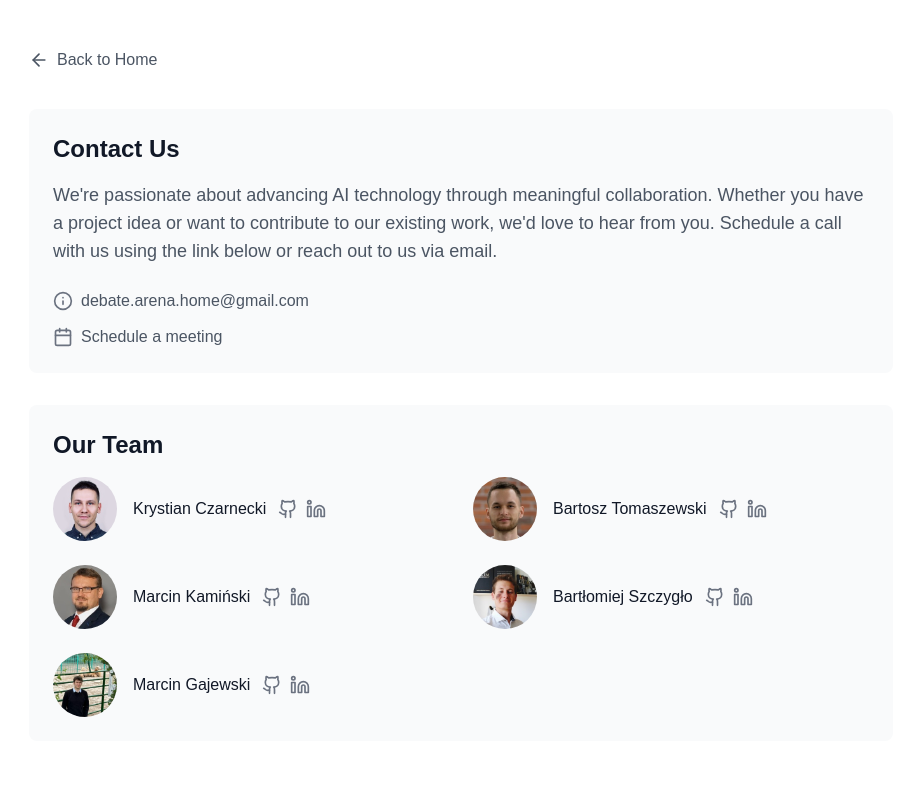
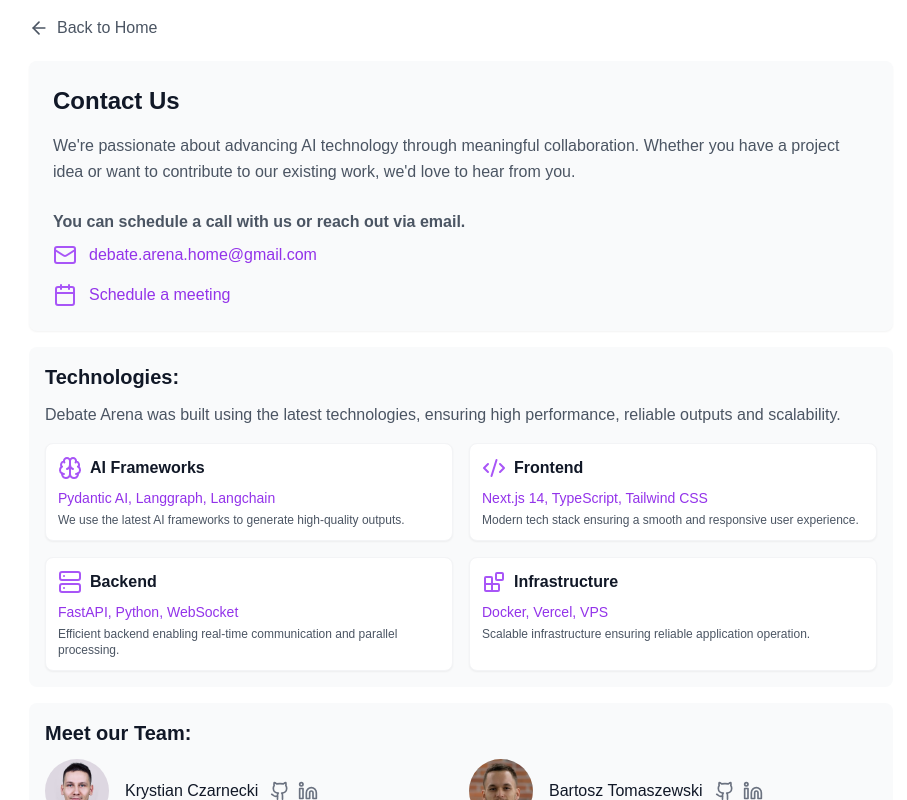
Before and after one commit to Arputikos/AgentON_2025, a Next.js app in the folder frontend/: page /contact in a window 1280 px wide. Shown: the whole page, without its empty margins (179-1086 px from the left). Built offline with nearby package versions, Linux system fonts and the light colour scheme; no server answers.

Commit message:
more readible contact information

```diff
--- a/frontend/src/app/contact/page.tsx
+++ b/frontend/src/app/contact/page.tsx
@@ -1,5 +1,5 @@
 import TeamMember from '@/components/TeamMember';
-import { Info, Calendar, ArrowLeft } from 'lucide-react';
+import { Mail, Calendar, ArrowLeft, Code2, Brain, Server, Blocks } from 'lucide-react';
 import Link from 'next/link';
 import krystianAvatar from '../../static/krystian_avatar.jpeg';
 import bartoszAvatar from '../../static/bartek_avatar.jpeg';
@@ -41,11 +41,38 @@
     },
   ];
 
+  const technologies = [
+    {
+      icon: <Brain className="w-6 h-6 text-purple-500" />,
+      name: "AI Frameworks",
+      description: "Pydantic AI, Langgraph, Langchain",
+      details: "We use the latest AI frameworks to generate high-quality outputs."
+    },
+    {
+      icon: <Code2 className="w-6 h-6 text-purple-500" />,
+      name: "Frontend",
+      description: "Next.js 14, TypeScript, Tailwind CSS",
+      details: "Modern tech stack ensuring a smooth and responsive user experience."
+    },
+    {
+      icon: <Server className="w-6 h-6 text-purple-500" />,
+      name: "Backend",
+      description: "FastAPI, Python, WebSocket",
+      details: "Efficient backend enabling real-time communication and parallel processing."
+    },
+    {
+      icon: <Blocks className="w-6 h-6 text-purple-500" />,
+      name: "Infrastructure",
+      description: "Docker, Vercel, VPS",
+      details: "Scalable infrastructure ensuring reliable application operation."
+    }
+  ];
+
   return (
-    <div className="min-h-screen w-full bg-white">
-      <div className="max-w-4xl mx-auto px-4 py-12 space-y-8">
+    <div className="h-screen w-full bg-white overflow-y-auto">
+      <div className="max-w-4xl mx-auto px-4 py-4 space-y-4">
         {/* Back Navigation */}
-        <div className="mb-6">
+        <div className="mb-4">
           <Link
             href="/"
             className="inline-flex items-center text-gray-600 hover:text-gray-900 transition-colors"
@@ -56,37 +83,67 @@
         </div>
 
         {/* Contact Section */}
-        <div className="bg-gray-50 rounded-lg p-6">
+        <div className="bg-gray-50 rounded-lg p-6 shadow-sm">
           <h2 className="text-2xl font-bold mb-4 text-gray-900">
             Contact Us
           </h2>
-          <p className="text-lg text-gray-600 mb-6">
+          <p className="text-base text-gray-600 mb-6 leading-relaxed">
             We're passionate about advancing AI technology through meaningful collaboration.
             Whether you have a project idea or want to contribute to our existing work, we'd love to hear from you.
-            Schedule a call with us using the link below or reach out to us via email.
           </p>
-          <div className="flex flex-col gap-3">
-            <div className="flex items-center gap-2 text-gray-600">
-              <Info className="w-5 h-5 text-gray-500" />
-              <a href="mailto:debate.arena.home@gmail.com" className="hover:text-purple-600 transition-colors">
+          <p className="text-base text-gray-600 mb-2 leading-relaxed font-bold">
+            You can schedule a call with us or reach out via email.
+          </p>
+          <div className="flex flex-col gap-4">
+            <div className="flex items-center gap-3 text-gray-600 group">
+              <Mail className="w-6 h-6 text-purple-500" />
+              <a
+                href="mailto:debate.arena.home@gmail.com"
+                className="text-purple-600 hover:text-purple-700 transition-colors font-medium"
+              >
                 debate.arena.home@gmail.com
               </a>
             </div>
-            <div className="flex items-center gap-2 text-gray-600">
-              <Calendar className="w-5 h-5 text-gray-500" />
-              <a href="https://calendly.com/debate-arena-home/30min" className="hover:text-purple-600 transition-colors">
+            <div className="flex items-center gap-3 text-gray-600 group">
+              <Calendar className="w-6 h-6 text-purple-500" />
+              <a
+                href="https://calendly.com/debate-arena-home/30min"
+                className="text-purple-600 hover:text-purple-700 transition-colors font-medium"
+              >
                 Schedule a meeting
               </a>
             </div>
           </div>
         </div>
 
+        {/* Technologies Section */}
+        <div className="bg-gray-50 rounded-lg p-4">
+          <h2 className="text-xl font-bold mb-3 text-gray-900">
+            Technologies:
+          </h2>
+          <p className="text-base text-gray-600 mb-4">
+            Debate Arena was built using the latest technologies, ensuring high performance, reliable outputs and scalability.
+          </p>
+          <div className="grid grid-cols-1 sm:grid-cols-2 gap-4">
+            {technologies.map((tech, index) => (
+              <div key={index} className="bg-white rounded-lg p-3 shadow-sm border border-gray-100">
+                <div className="flex items-center gap-2 mb-2">
+                  {tech.icon}
+                  <h3 className="font-semibold text-base text-gray-900">{tech.name}</h3>
+                </div>
+                <p className="text-purple-600 font-medium text-sm mb-1">{tech.description}</p>
+                <p className="text-gray-600 text-xs">{tech.details}</p>
+              </div>
+            ))}
+          </div>
+        </div>
+
         {/* Team Section */}
-        <div className="bg-gray-50 rounded-lg p-6">
-          <h2 className="text-2xl font-bold mb-4 text-gray-900">
-            Our Team
+        <div className="bg-gray-50 rounded-lg p-4">
+          <h2 className="text-xl font-bold mb-3 text-gray-900">
+            Meet our Team:
           </h2>
-          <div className="grid grid-cols-1 md:grid-cols-2 gap-6">
+          <div className="grid grid-cols-1 sm:grid-cols-2 gap-4">
             {teamMembers.map((member, index) => (
               <TeamMember key={index} {...member} />
             ))}
--- a/frontend/src/components/PromptEntry.tsx
+++ b/frontend/src/components/PromptEntry.tsx
@@ -64,14 +64,32 @@
       </header>
 
       <div className="bg-white rounded-xl shadow-2xl p-8 w-full max-w-3xl">
-        <div className="flex items-center justify-center mb-8">
-          <Sparkles className="w-8 h-8 sm:w-12 sm:h-12 text-purple-500 mr-3" />
-          <h1 className="text-xl sm:text-2xl md:text-3xl font-bold text-gray-700">Debate Arena</h1>
+        <div className="mb-8 text-center">
+          <div className="flex items-center justify-center mb-8">
+            <Sparkles className="w-8 h-8 sm:w-12 sm:h-12 text-purple-500 mr-3" />
+            <h1 className="text-xl sm:text-2xl md:text-3xl font-bold text-gray-700">Debate Arena</h1>
+          </div>
+          <p className="text-lg sm:text-xl md:text-2xl font-bold text-gray-800 mb-4">
+            Debate Arena is the winning project at the AgentOn 2025 hackathon! 🏆
+          </p>
+          <p className="text-base sm:text-lg text-gray-600 mb-6 max-w-2xl mx-auto leading-relaxed">
+            Our team consists of AI technology experts. If you need professionals to bring your projects to life, contact us!
+            We’d be happy to discuss a collaboration 😊
+          </p>
+          <div className="flex items-center justify-center gap-2 text-base sm:text-lg md:text-xl text-gray-700 font-medium">
+            <span>Learn more about us on the website</span>
+            <Link
+              href="/contact"
+              className="font-bold text-purple-600 hover:text-purple-800 transition-colors underline"
+            >
+              Contact
+            </Link>
+          </div>
         </div>
         <form onSubmit={handleSubmit} className="space-y-6">
           <div className='p-0'>
-            <label htmlFor="prompt" className="block text-base sm:text-lg md:text-2xl font-medium text-gray-700 mb-3 p-1">
-              Enter your debate topic
+            <label htmlFor="prompt" className="block text-base sm:text-lg md:text-xl font-medium text-gray-700 mb-3 p-1">
+              Enter your debate topic:
             </label>
             <textarea
               id="prompt"
@@ -84,7 +102,7 @@
             />
           </div>
           <label htmlFor="prompt" className="block text-sm sm:text-base md:text-lg font-medium text-gray-700 mb-3 p-1">
-              🗝️ Enter API key (Deepseek, OpenAI or Anthropic)
+              🗝️ Enter API key (Deepseek, OpenAI or Anthropic):
             </label>
             <input
               type="password"
@@ -96,7 +114,7 @@
               disabled={isLoading}
             />
             <label htmlFor="prompt" className="block text-sm sm:text-base md:text-lg font-medium text-gray-700 mb-3 p-1">
-              🗝️ Enter <Link href="https://exa.ai/" className='text-blue-700 font-bold'>EXA Search</Link> API key (optional - but better results with!)
+              🗝️ Enter <Link href="https://exa.ai/" className='text-blue-700 font-bold'>EXA Search</Link> API key (optional - but better results with!):
             </label>
             <input
               type="password"
```
